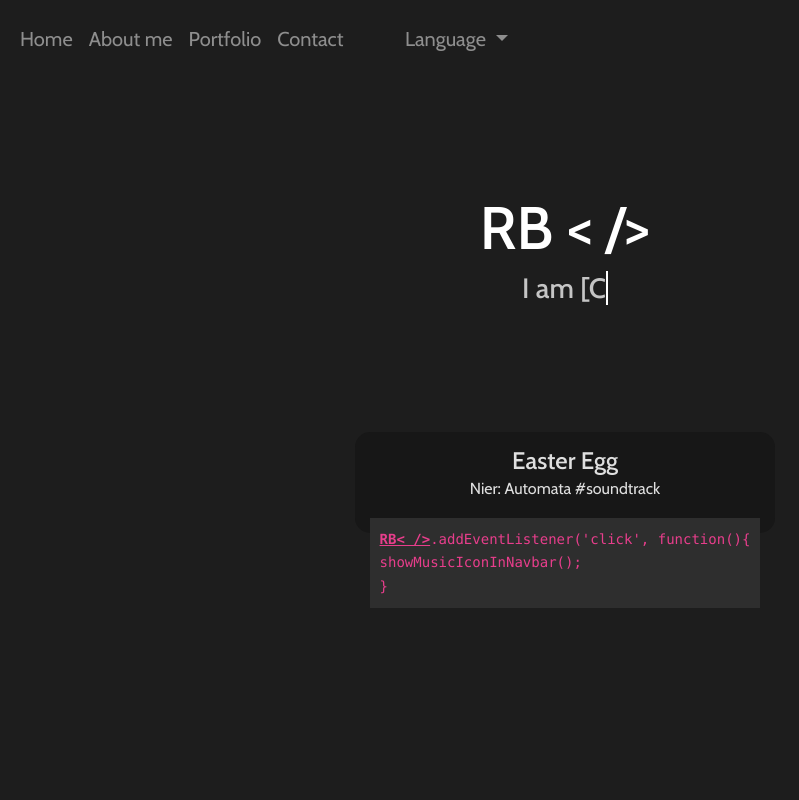
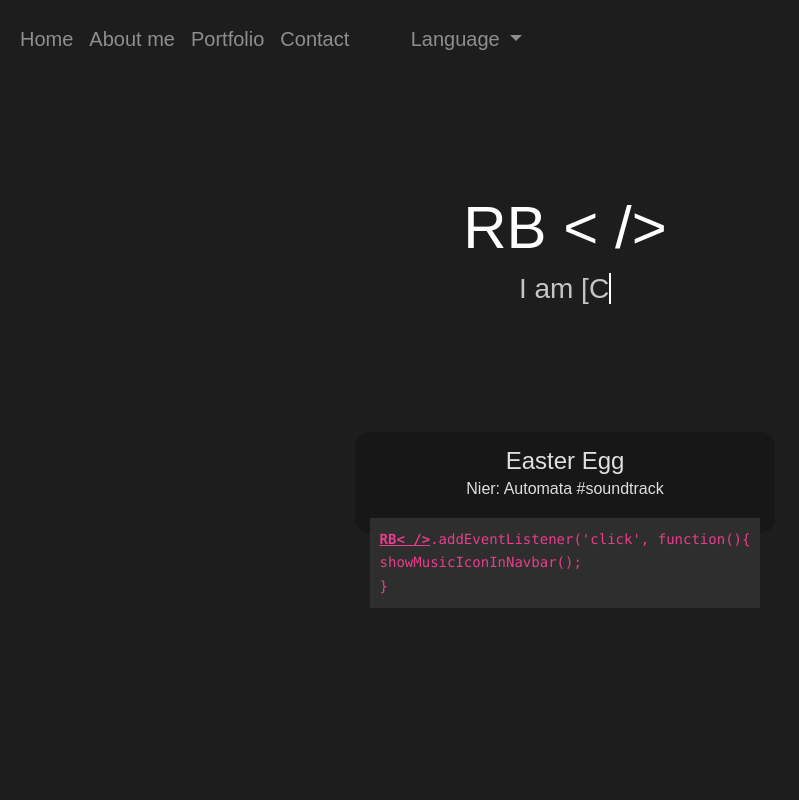
Before and after one commit to daertious/Daer, a plain HTML site: page index.html in a window 1280 px wide. Shown: the top 800 px of the page, 75-874 px from the left. Drawn offline with nearby package versions, Linux system fonts and the light colour scheme.

Commit message:
Add files via upload

```diff
--- a/index.html
+++ b/index.html
@@ -16,7 +16,7 @@
 	<meta property="og:image" content="path/to/image.jpg">
 	<link rel="icon" href="img/favicon/favicon1.ico">
 	<link rel="apple-touch-icon" sizes="180x180" href="img/favicon/apple-touch-icon-180x180-1.png">
-	<link href="https://fonts.googleapis.com/css?family=Cabin:400,500,600,700" rel="stylesheet">
+	<link href="https://fonts.googleapis.com/css?family=Cormorant+Infant:300,400,500,600,700&amp;subset=cyrillic" rel="stylesheet">
 	<!-- Template Basic Images End -->
 
 	<!-- Custom Browsers Color Start -->
```
